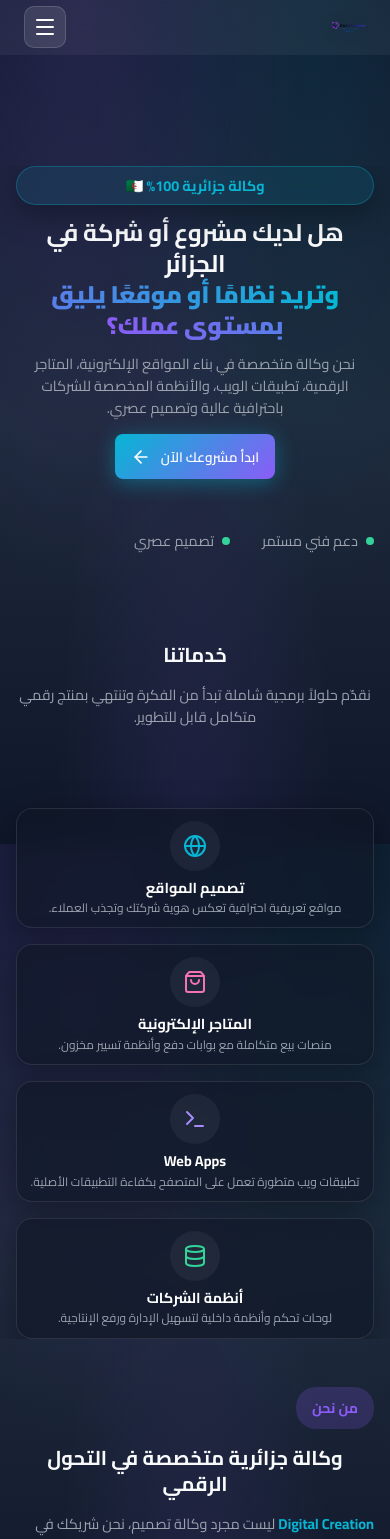
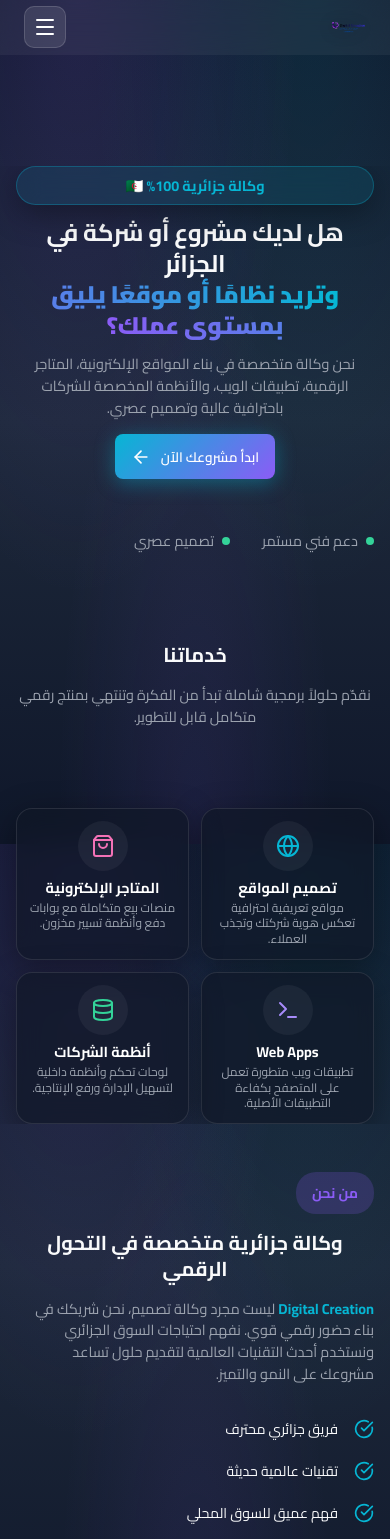
Before and after one commit to DMR-7-1/digital-creation-agency, a React (Vite) app: page / in a window 390 px wide. Shown: the top 1539 px of the page. Built offline with nearby package versions, Linux system fonts and the light colour scheme.

Commit message:
Fix: Services 2x2 grid now works - added :not() exclusion

```diff
--- a/src/styles/mobile.css
+++ b/src/styles/mobile.css
@@ -85,13 +85,14 @@
 
   /* ========================================
      3. ALL GRIDS: Force Single Column Stack
+     EXCEPT .services-home-grid which should be 2x2
      ======================================== */
   .services-grid-system,
   .portfolio-grid-system,
   .pricing-grid-system,
   .sectors-grid,
-  div[style*="display: grid"],
-  div[style*="grid-template-columns"] {
+  div[style*="display: grid"]:not(.services-home-grid),
+  div[style*="grid-template-columns"]:not(.services-home-grid) {
     display: flex !important;
     flex-direction: column !important;
     gap: 1rem !important;
```
